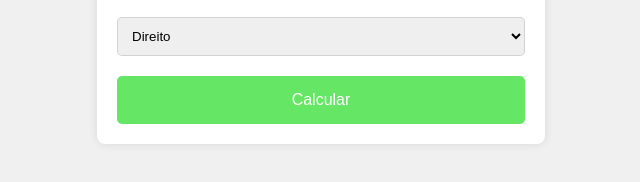
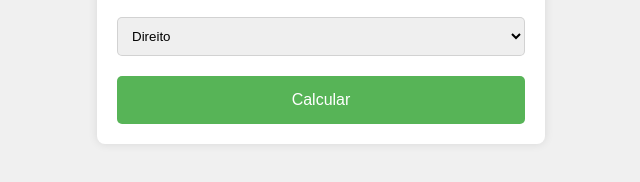
Before and after one commit to ItaloGLS/calculadora-ssa3, a plain HTML site: page index.html in a window 1280 px wide. Shown: the part 406-588 px from the top of the page, without its empty margins (319-959 px from the left). Drawn offline with Linux system fonts and the light colour scheme.

Commit message:
Update index.css

```diff
--- a/styles/css/index.css
+++ b/styles/css/index.css
@@ -44,7 +44,7 @@ body {
 
 button {
     width: 100%;
-    background-color: rgb(101, 231, 101);
+    background-color: rgb(87, 180, 87);
     border: none;
     border-radius: 5px;
     margin-top: 20px;
```
